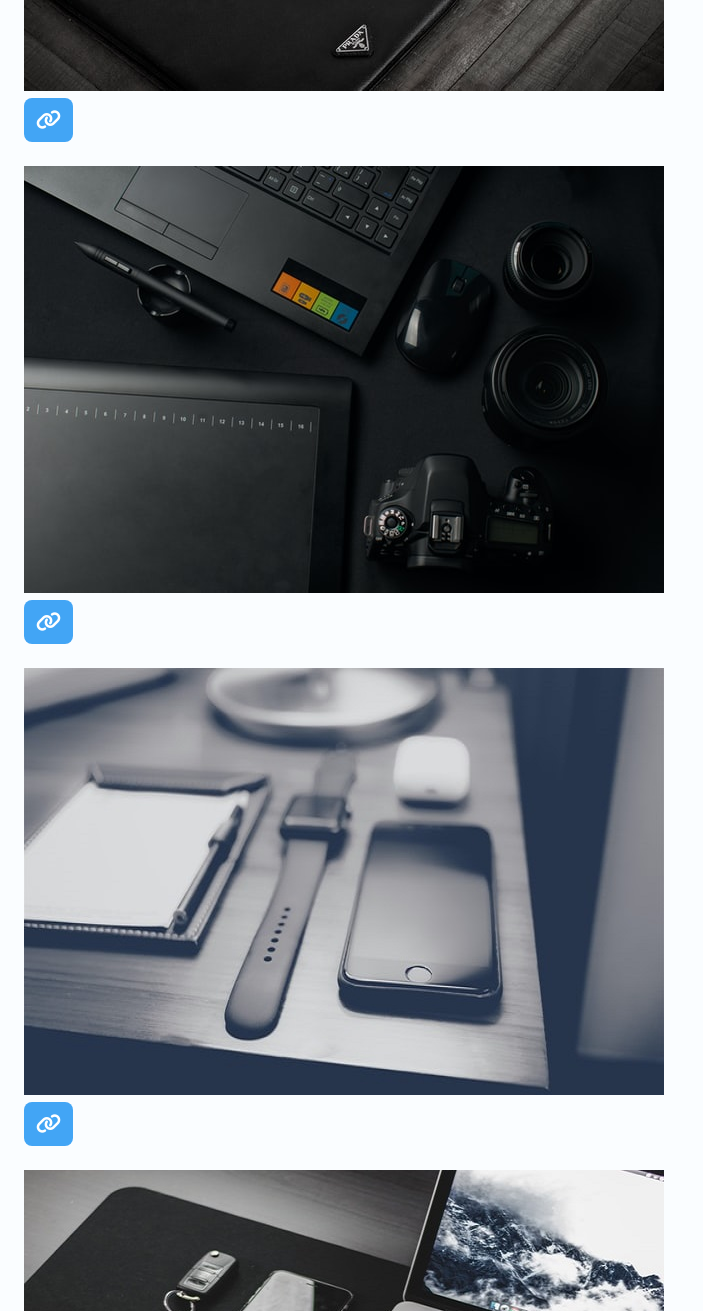
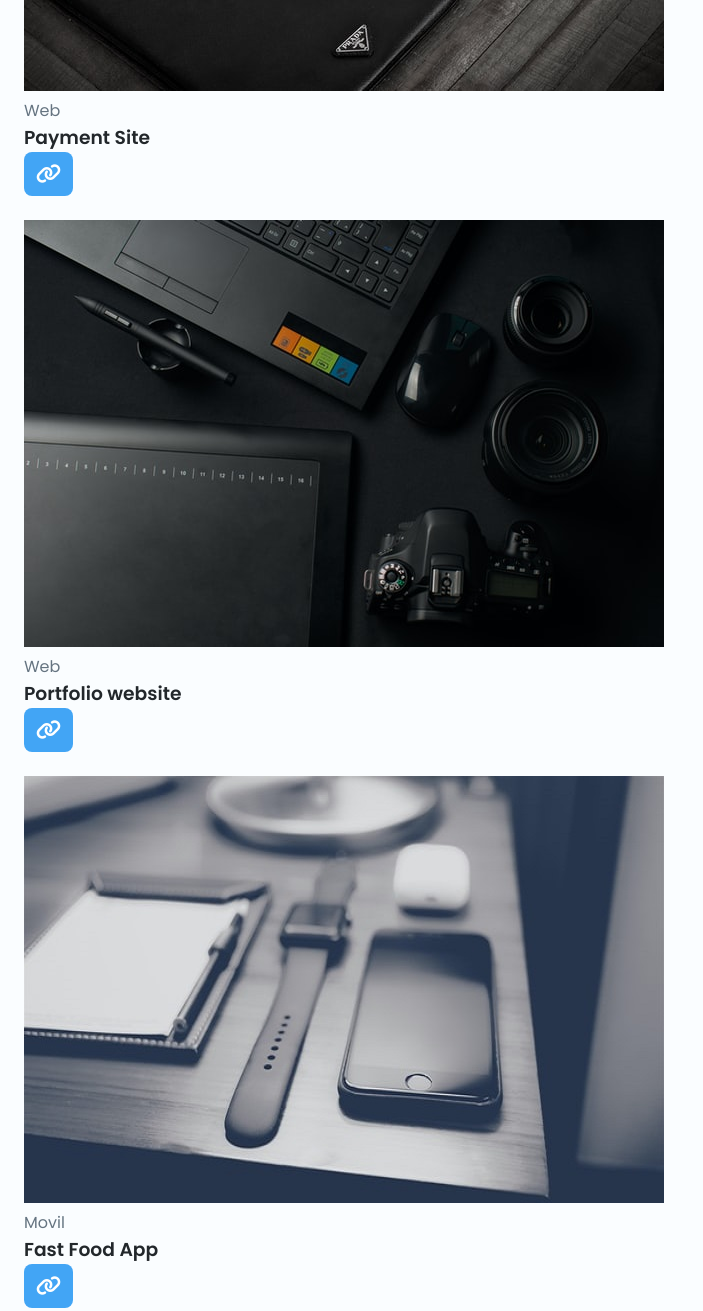
Before and after one commit to rianasantatra/mini-portfolio, a plain HTML site: page index.html in a window 1280 px wide. Shown: the part 840-2151 px from the top of the page, without its empty margins (0-703 px from the left). Drawn offline with Linux system fonts and the light colour scheme.

Commit message:
add title&subtitle projects section

```diff
--- a/index.html
+++ b/index.html
@@ -82,8 +82,8 @@
                         <img src="assets/img/project1.jpg" alt="project 1" class="projects__img">
                         <div class="projects__modal">
                             <div>
-                                <span class="projects__subtitle"></span>
-                                <h3 class="projects__title"></h3>
+                                <span class="projects__subtitle">Web</span>
+                                <h3 class="projects__title">Payment Site</h3>
                                 <a href="#" class="projects__button button button__small">
                                     <i class="fa-solid fa-link"></i></a>
                             </div>
@@ -93,8 +93,8 @@
                         <img src="assets/img/project2.jpg" alt="project 1" class="projects__img">
                         <div class="projects__modal">
                             <div>
-                                <span class="projects__subtitle"></span>
-                                <h3 class="projects__title"></h3>
+                                <span class="projects__subtitle">Web</span>
+                                <h3 class="projects__title">Portfolio website</h3>
                                 <a href="#" class="projects__button button button__small">
                                     <i class="fa-solid fa-link"></i></a>
                             </div>
@@ -104,8 +104,8 @@
                         <img src="assets/img/project3.jpg" alt="project 1" class="projects__img">
                         <div class="projects__modal">
                             <div>
-                                <span class="projects__subtitle"></span>
-                                <h3 class="projects__title"></h3>
+                                <span class="projects__subtitle">Movil</span>
+                                <h3 class="projects__title">Fast Food App</h3>
                                 <a href="#" class="projects__button button button__small">
                                     <i class="fa-solid fa-link"></i></a>
                             </div>
@@ -115,8 +115,8 @@
                         <img src="assets/img/project4.jpg" alt="project 1" class="projects__img">
                         <div class="projects__modal">
                             <div>
-                                <span class="projects__subtitle"></span>
-                                <h3 class="projects__title"></h3>
+                                <span class="projects__subtitle">Movil</span>
+                                <h3 class="projects__title">Travel App</h3>
                                 <a href="#" class="projects__button button button__small">
                                     <i class="fa-solid fa-link"></i></a>
                             </div>
@@ -126,8 +126,8 @@
                         <img src="assets/img/project5.jpg" alt="project 1" class="projects__img">
                         <div class="projects__modal">
                             <div>
-                                <span class="projects__subtitle"></span>
-                                <h3 class="projects__title"></h3>
+                                <span class="projects__subtitle">Design</span>
+                                <h3 class="projects__title">Music App Design</h3>
                                 <a href="#" class="projects__button button button__small">
                                     <i class="fa-solid fa-link"></i></a>
                             </div>
```
